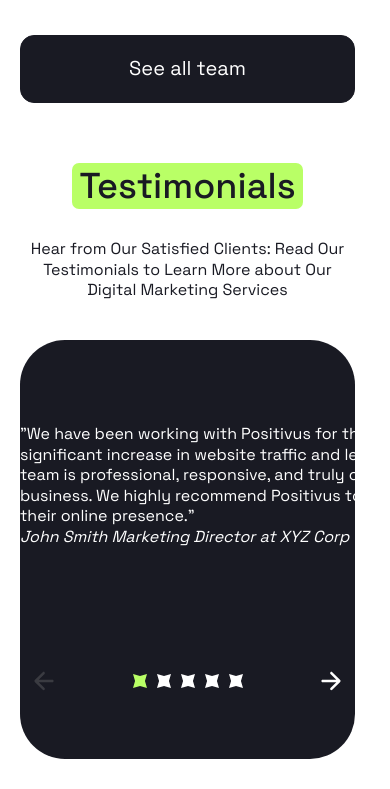
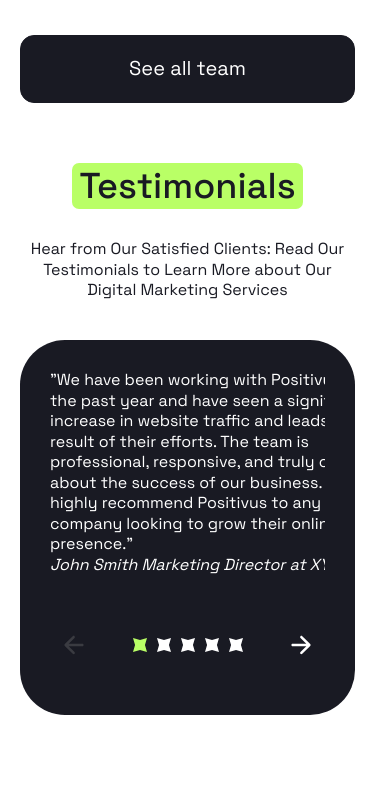
Before and after one commit to sabyrka23/positivus, a website: page index.html in a window 390 px wide. Shown: the part 7999-8788 px from the top of the page. After the commit the page ends 8744 px from the top, so only its background shows below. Drawn offline with nearby package versions, Linux system fonts and the light colour scheme; files that its build step writes are made by us from their sources.

Commit message:
feat: enhance reviews section styles for tablet responsiveness

```diff
--- a/styles/layout/_reviews.scss
+++ b/styles/layout/_reviews.scss
@@ -11,14 +11,31 @@
   border-radius: var(--border-radius-large);
   overflow-x: hidden;
 
+  @include tablet {
+    padding: 30px 30px 46px;
+    row-gap: 46px;
+  }
+
   &__slider {
     --reviewsSliderSlideWidth: 606px;
+
+    @include tablet {
+      --reviewsSliderSlideWidth: 330px;
+    }
 
     &-list {
       display: flex;
       column-gap: 50px;
       scroll-snap-type: x mandatory;
       overflow-x: scroll;
+
+      @include tablet-above {
+        margin-left: calc(var(--reviewsSliderSlideWidth) / 2 * -1);
+      }
+
+      @include tablet {
+        column-gap: 30px;
+      }
     }
 
     &-item {
```
